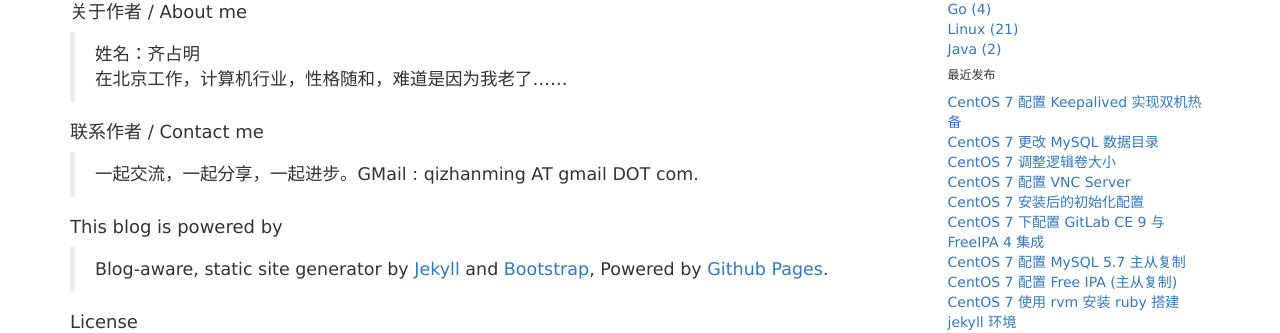
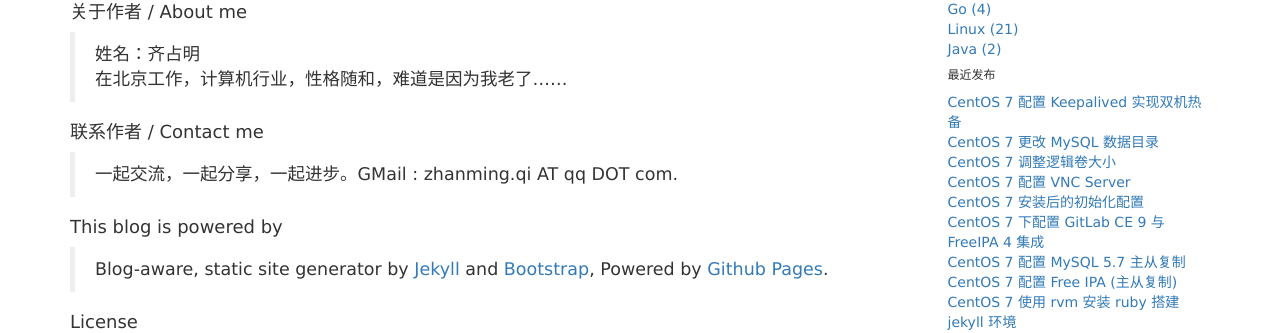
Before and after one commit to zhanming/zhanming.github.com, a Jekyll site: the page built from blog/about.md, in a window 1280 px wide. Shown: the part 122-455 px from the top of the page. Built offline with Jekyll 4.4.1, drawn with Linux system fonts in a browser that asks for light colours.

Commit message:
change contact email

```diff
--- a/blog/about.md
+++ b/blog/about.md
@@ -12,7 +12,7 @@ title: About
 > 在北京工作，计算机行业，性格随和，难道是因为我老了……
 
 #### 联系作者 / Contact me
-> 一起交流，一起分享，一起进步。GMail : qizhanming AT gmail DOT com.
+> 一起交流，一起分享，一起进步。GMail : zhanming.qi AT qq DOT com.
 
 #### This blog is powered by
 > Blog-aware, static site generator by [Jekyll][1] and [Bootstrap][2], Powered by [Github Pages][3].
```
